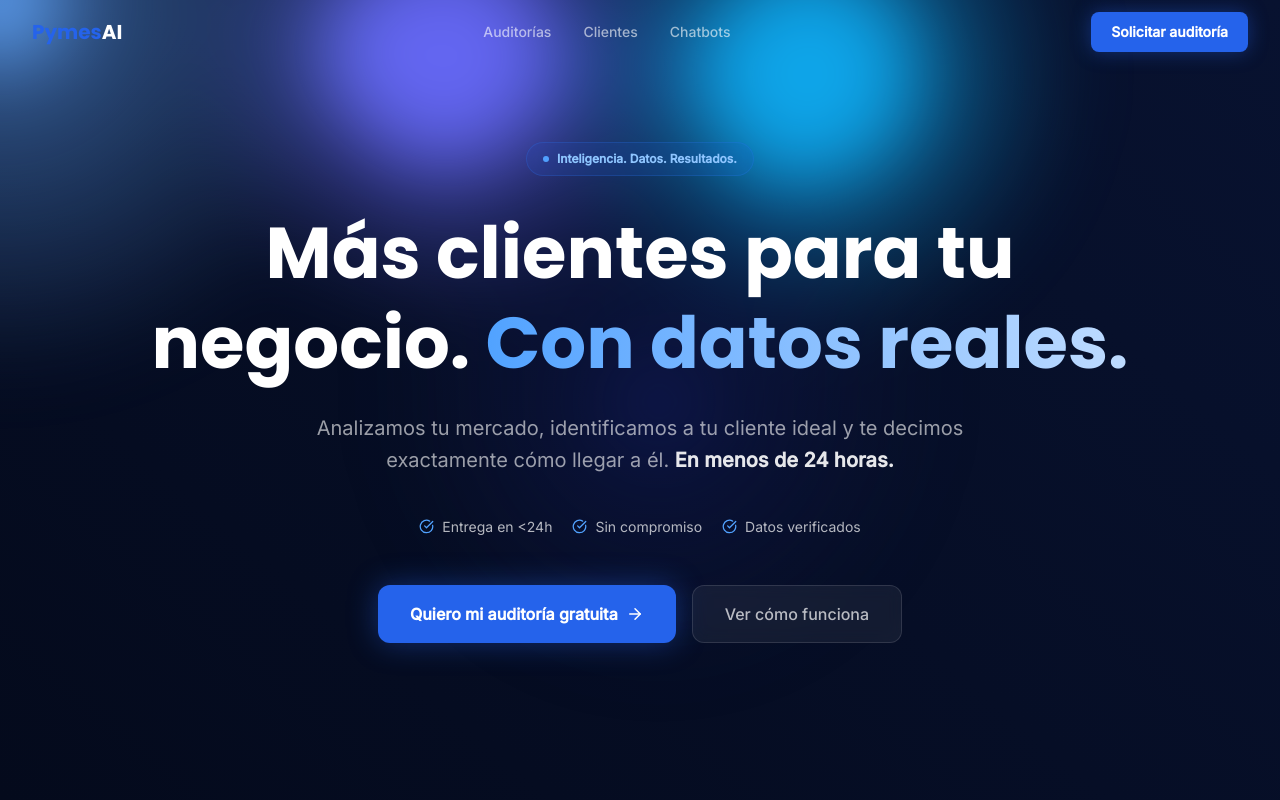
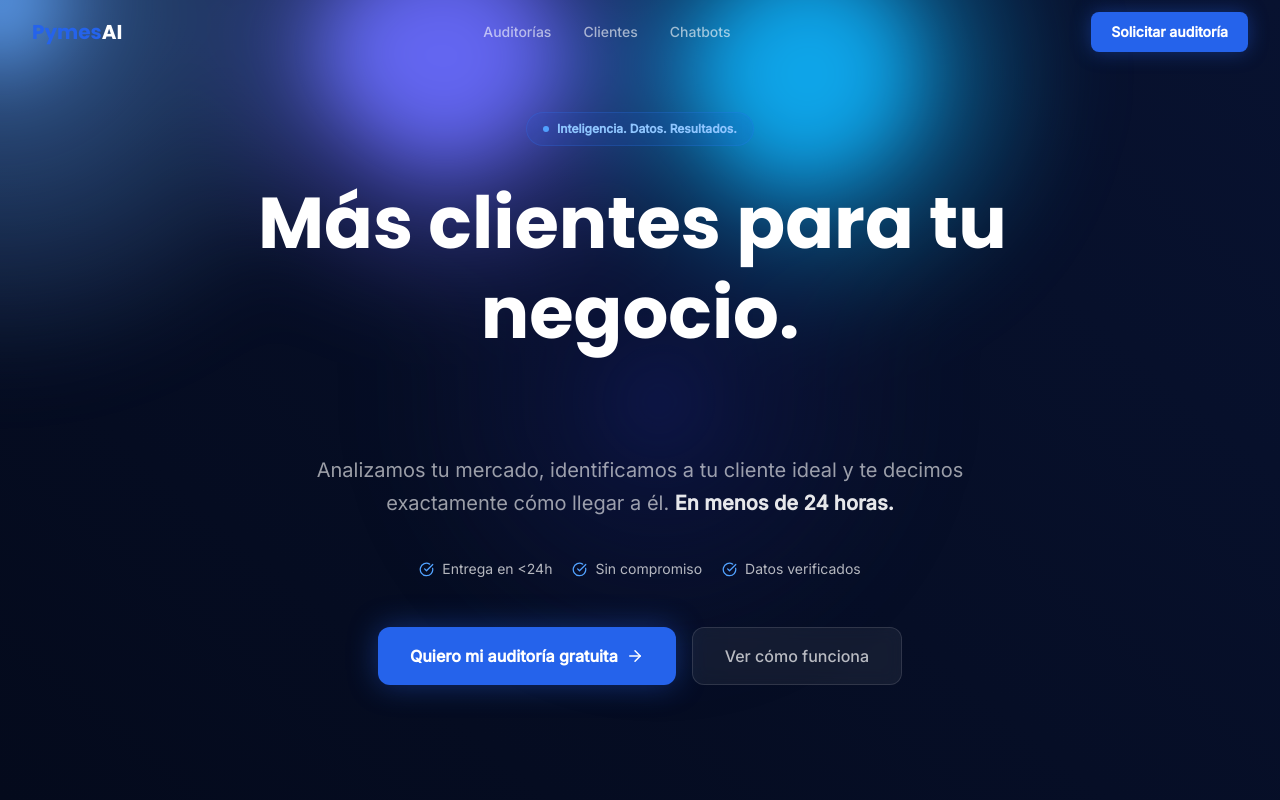
Before and after one commit to ribery111/Dreamlike, a Next.js app: page / in a window 1280 px wide. Shown: the top 800 px of the page. Built offline with nearby package versions, Linux system fonts and the light colour scheme.

Commit message:
Add TextEffect component with blur animation on hero headings
- Add text-effect.tsx to components/ui (framer-motion, word/char/line modes, 5 presets)
- Apply blur preset to H1 on all 4 pages with staggered delay on gradient spans

https://claude.ai/code/session_01QTWdnzivTG43rnw3fiPk4D

```diff
--- a/src/app/auditorias/page.tsx
+++ b/src/app/auditorias/page.tsx
@@ -5,6 +5,7 @@ import { ArrowRight, CheckCircle, FileText, Target, Map, Zap } from "lucide-reac
 import { AuditForm } from "@/components/AuditForm";
 import { QuizOverlay } from "@/components/QuizOverlay";
 import { GlowingShadow } from "@/components/ui/glowing-shadow";
+import { TextEffect } from "@/components/ui/text-effect";
 
 const DELIVERABLES = [
   { icon: Target, title: "Perfil de cliente ideal", desc: "Quién es, dónde está, qué busca y cuándo compra." },
@@ -45,8 +46,14 @@ export default function Auditorias() {
             Auditoría Comercial
           </span>
           <h1 className="font-[family-name:var(--font-poppins)] text-4xl sm:text-5xl lg:text-6xl font-bold text-white leading-tight mb-6" data-acf-field="auditorias_h1">
-            Descubre dónde están tus próximos clientes.{" "}
-            <span className="text-transparent bg-clip-text bg-gradient-to-r from-blue-400 to-blue-200">En menos de 24 horas.</span>
+            <TextEffect per="word" preset="blur" className="font-[family-name:var(--font-poppins)] text-4xl sm:text-5xl lg:text-6xl font-bold text-white leading-tight">
+              Descubre dónde están tus próximos clientes.
+            </TextEffect>{" "}
+            <span className="text-transparent bg-clip-text bg-gradient-to-r from-blue-400 to-blue-200">
+              <TextEffect per="word" preset="blur" delay={0.4} className="font-[family-name:var(--font-poppins)] text-4xl sm:text-5xl lg:text-6xl font-bold">
+                En menos de 24 horas.
+              </TextEffect>
+            </span>
           </h1>
           <p className="text-white/60 text-lg sm:text-xl leading-relaxed mb-10 max-w-2xl">
             Analizamos tu negocio, identificamos a tu cliente ideal y te entregamos un informe accionable con datos reales. Sin teoría. Sin esperas.
--- a/src/app/chatbots/page.tsx
+++ b/src/app/chatbots/page.tsx
@@ -2,6 +2,7 @@
 import { useState } from "react";
 import Link from "next/link";
 import { ArrowRight, CheckCircle, Clock, MessageSquare, ShoppingCart, Zap, PhoneCall, Star } from "lucide-react";
+import { TextEffect } from "@/components/ui/text-effect";
 
 const CHATBOT_FUNCTIONS = [
   "Responde preguntas frecuentes de forma instantánea (horarios, precios, servicios, ubicación).",
@@ -86,8 +87,14 @@ export default function Chatbots() {
             Chatbots para Pymes y Ecommerce
           </span>
           <h1 className="font-[family-name:var(--font-poppins)] text-4xl sm:text-5xl lg:text-6xl font-bold text-white leading-tight mb-6" data-acf-field="chatbots_h1">
-            Responde a tus clientes{" "}
-            <span className="text-transparent bg-clip-text bg-gradient-to-r from-blue-400 to-blue-200">24/7 sin estar tú.</span>
+            <TextEffect per="word" preset="blur" className="font-[family-name:var(--font-poppins)] text-4xl sm:text-5xl lg:text-6xl font-bold text-white leading-tight">
+              Responde a tus clientes
+            </TextEffect>{" "}
+            <span className="text-transparent bg-clip-text bg-gradient-to-r from-blue-400 to-blue-200">
+              <TextEffect per="word" preset="blur" delay={0.3} className="font-[family-name:var(--font-poppins)] text-4xl sm:text-5xl lg:text-6xl font-bold">
+                24/7 sin estar tú.
+              </TextEffect>
+            </span>
           </h1>
           <p className="text-white/60 text-lg sm:text-xl leading-relaxed mb-10 max-w-2xl">
             Configuramos un asistente inteligente para tu negocio que atiende, informa y capta clientes mientras tú duermes.
--- a/src/app/clientes/page.tsx
+++ b/src/app/clientes/page.tsx
@@ -2,6 +2,7 @@
 import { useState } from "react";
 import Link from "next/link";
 import { ArrowRight, CheckCircle, Database } from "lucide-react";
+import { TextEffect } from "@/components/ui/text-effect";
 
 const SECTORS = ["Restauración / Hostelería", "Clínicas / Salud", "Inmobiliarias", "Ecommerce", "Construcción", "Comercio local"];
 
@@ -86,8 +87,14 @@ export default function Clientes() {
             Listas de Clientes Potenciales
           </span>
           <h1 className="font-[family-name:var(--font-poppins)] text-4xl sm:text-5xl lg:text-6xl font-bold text-white leading-tight mb-6" data-acf-field="clientes_h1">
-            Tu próximo cliente ya existe.{" "}
-            <span className="text-transparent bg-clip-text bg-gradient-to-r from-blue-400 to-blue-200">Solo hay que encontrarlo.</span>
+            <TextEffect per="word" preset="blur" className="font-[family-name:var(--font-poppins)] text-4xl sm:text-5xl lg:text-6xl font-bold text-white leading-tight">
+              Tu próximo cliente ya existe.
+            </TextEffect>{" "}
+            <span className="text-transparent bg-clip-text bg-gradient-to-r from-blue-400 to-blue-200">
+              <TextEffect per="word" preset="blur" delay={0.4} className="font-[family-name:var(--font-poppins)] text-4xl sm:text-5xl lg:text-6xl font-bold">
+                Solo hay que encontrarlo.
+              </TextEffect>
+            </span>
           </h1>
           <p className="text-white/60 text-lg sm:text-xl leading-relaxed mb-10 max-w-2xl">
             Te entregamos listas de clientes potenciales reales, filtradas por sector, zona y perfil. Datos verificados, listos para contactar.
--- a/src/app/page.tsx
+++ b/src/app/page.tsx
@@ -1,7 +1,9 @@
+"use client";
 import Link from "next/link";
 import { ArrowRight, CheckCircle, BarChart2, Users, MessageSquare } from "lucide-react";
 import { AuditForm } from "@/components/AuditForm";
 import { GlowingShadow } from "@/components/ui/glowing-shadow";
+import { TextEffect } from "@/components/ui/text-effect";
 
 export default function Home() {
   return (
@@ -16,9 +18,13 @@ export default function Home() {
           </div>
 
           <h1 className="font-[family-name:var(--font-poppins)] text-5xl sm:text-6xl lg:text-7xl font-bold text-white leading-tight mb-6 max-w-5xl" data-acf-field="hero_h1">
-            Más clientes para tu negocio.{" "}
+            <TextEffect per="word" preset="blur" className="font-[family-name:var(--font-poppins)] text-5xl sm:text-6xl lg:text-7xl font-bold text-white leading-tight">
+              Más clientes para tu negocio.
+            </TextEffect>
             <span className="text-transparent bg-clip-text bg-gradient-to-r from-blue-400 to-blue-200">
-              Con datos reales.
+              <TextEffect per="word" preset="blur" delay={0.4} className="font-[family-name:var(--font-poppins)] text-5xl sm:text-6xl lg:text-7xl font-bold">
+                Con datos reales.
+              </TextEffect>
             </span>
           </h1>
 
--- /dev/null
+++ b/src/components/ui/text-effect.tsx
@@ -0,0 +1,202 @@
+'use client';
+
+import { cn } from '@/lib/utils';
+import {
+  AnimatePresence,
+  motion,
+  TargetAndTransition,
+  Variants,
+} from 'framer-motion';
+import React from 'react';
+
+type PresetType = 'blur' | 'shake' | 'scale' | 'fade' | 'slide';
+
+type TextEffectProps = {
+  children: string;
+  per?: 'word' | 'char' | 'line';
+  as?: keyof React.JSX.IntrinsicElements;
+  variants?: {
+    container?: Variants;
+    item?: Variants;
+  };
+  className?: string;
+  preset?: PresetType;
+  delay?: number;
+  trigger?: boolean;
+  onAnimationComplete?: () => void;
+  segmentWrapperClassName?: string;
+};
+
+const defaultStaggerTimes: Record<'char' | 'word' | 'line', number> = {
+  char: 0.03,
+  word: 0.05,
+  line: 0.1,
+};
+
+const defaultContainerVariants: Variants = {
+  hidden: { opacity: 0 },
+  visible: {
+    opacity: 1,
+    transition: { staggerChildren: 0.05 },
+  },
+  exit: {
+    transition: { staggerChildren: 0.05, staggerDirection: -1 },
+  },
+};
+
+const defaultItemVariants: Variants = {
+  hidden: { opacity: 0 },
+  visible: { opacity: 1 },
+  exit: { opacity: 0 },
+};
+
+const presetVariants: Record<PresetType, { container: Variants; item: Variants }> = {
+  blur: {
+    container: defaultContainerVariants,
+    item: {
+      hidden: { opacity: 0, filter: 'blur(12px)' },
+      visible: { opacity: 1, filter: 'blur(0px)' },
+      exit: { opacity: 0, filter: 'blur(12px)' },
+    },
+  },
+  shake: {
+    container: defaultContainerVariants,
+    item: {
+      hidden: { x: 0 },
+      visible: { x: [-5, 5, -5, 5, 0], transition: { duration: 0.5 } },
+      exit: { x: 0 },
+    },
+  },
+  scale: {
+    container: defaultContainerVariants,
+    item: {
+      hidden: { opacity: 0, scale: 0 },
+      visible: { opacity: 1, scale: 1 },
+      exit: { opacity: 0, scale: 0 },
+    },
+  },
+  fade: {
+    container: defaultContainerVariants,
+    item: {
+      hidden: { opacity: 0 },
+      visible: { opacity: 1 },
+      exit: { opacity: 0 },
+    },
+  },
+  slide: {
+    container: defaultContainerVariants,
+    item: {
+      hidden: { opacity: 0, y: 20 },
+      visible: { opacity: 1, y: 0 },
+      exit: { opacity: 0, y: 20 },
+    },
+  },
+};
+
+const AnimationComponent: React.FC<{
+  segment: string;
+  variants: Variants;
+  per: 'line' | 'word' | 'char';
+  segmentWrapperClassName?: string;
+}> = React.memo(({ segment, variants, per, segmentWrapperClassName }) => {
+  const content =
+    per === 'line' ? (
+      <motion.span variants={variants} className='block'>
+        {segment}
+      </motion.span>
+    ) : per === 'word' ? (
+      <motion.span aria-hidden='true' variants={variants} className='inline-block whitespace-pre'>
+        {segment}
+      </motion.span>
+    ) : (
+      <motion.span className='inline-block whitespace-pre'>
+        {segment.split('').map((char, charIndex) => (
+          <motion.span
+            key={`char-${charIndex}`}
+            aria-hidden='true'
+            variants={variants}
+            className='inline-block whitespace-pre'
+          >
+            {char}
+          </motion.span>
+        ))}
+      </motion.span>
+    );
+
+  if (!segmentWrapperClassName) return content;
+
+  const defaultWrapperClassName = per === 'line' ? 'block' : 'inline-block';
+  return (
+    <span className={cn(defaultWrapperClassName, segmentWrapperClassName)}>
+      {content}
+    </span>
+  );
+});
+
+AnimationComponent.displayName = 'AnimationComponent';
+
+export function TextEffect({
+  children,
+  per = 'word',
+  as = 'p',
+  variants,
+  className,
+  preset,
+  delay = 0,
+  trigger = true,
+  onAnimationComplete,
+  segmentWrapperClassName,
+}: TextEffectProps) {
+  const segments: string[] =
+    per === 'line'
+      ? children.split('\n')
+      : per === 'word'
+      ? children.split(/(\s+)/)
+      : children.split('');
+
+  const MotionTag = motion[as as keyof typeof motion] as typeof motion.div;
+  const selectedVariants = preset ? presetVariants[preset] : { container: defaultContainerVariants, item: defaultItemVariants };
+  const containerVariants = variants?.container || selectedVariants.container;
+  const itemVariants = variants?.item || selectedVariants.item;
+  const stagger = defaultStaggerTimes[per];
+
+  const delayedContainerVariants: Variants = {
+    hidden: containerVariants.hidden,
+    visible: {
+      ...containerVariants.visible,
+      transition: {
+        ...(containerVariants.visible as TargetAndTransition)?.transition,
+        staggerChildren:
+          (containerVariants.visible as TargetAndTransition)?.transition?.staggerChildren || stagger,
+        delayChildren: delay,
+      },
+    },
+    exit: containerVariants.exit,
+  };
+
+  return (
+    <AnimatePresence mode='popLayout'>
+      {trigger && (
+        <MotionTag
+          initial='hidden'
+          animate='visible'
+          exit='exit'
+          aria-label={per === 'line' ? undefined : children}
+          variants={delayedContainerVariants}
+          className={cn('whitespace-pre-wrap', className)}
+          onAnimationComplete={onAnimationComplete}
+        >
+          {segments.map((segment, index) => (
+            <AnimationComponent
+              key={`${per}-${index}-${segment}`}
+              segment={segment}
+              variants={itemVariants}
+              per={per}
+              segmentWrapperClassName={segmentWrapperClassName}
+            />
+          ))}
+        </MotionTag>
+      )}
+    </AnimatePresence>
+  );
+}
```
